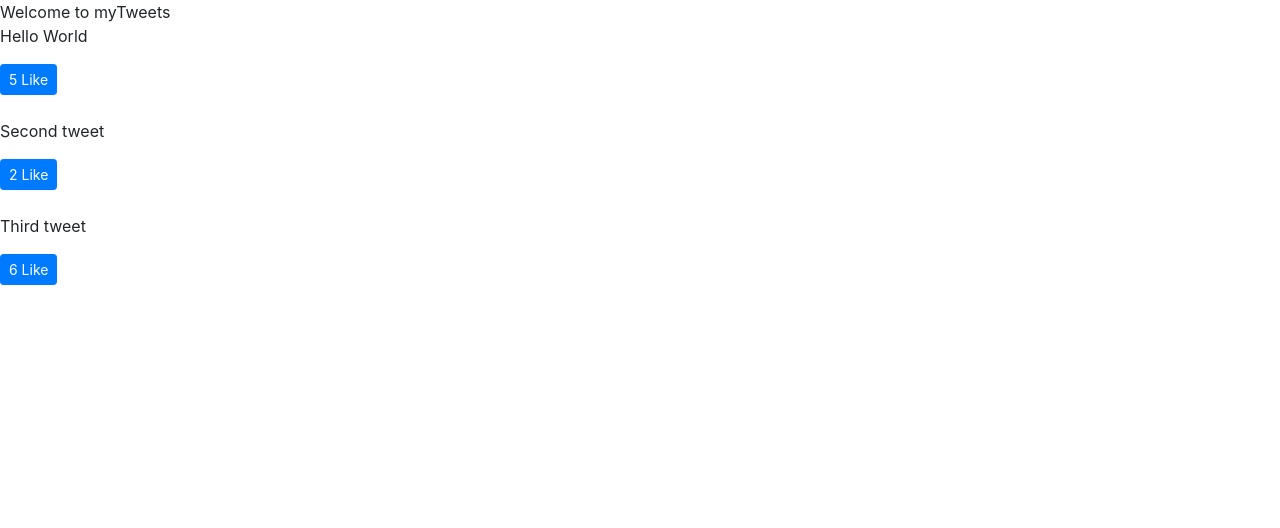
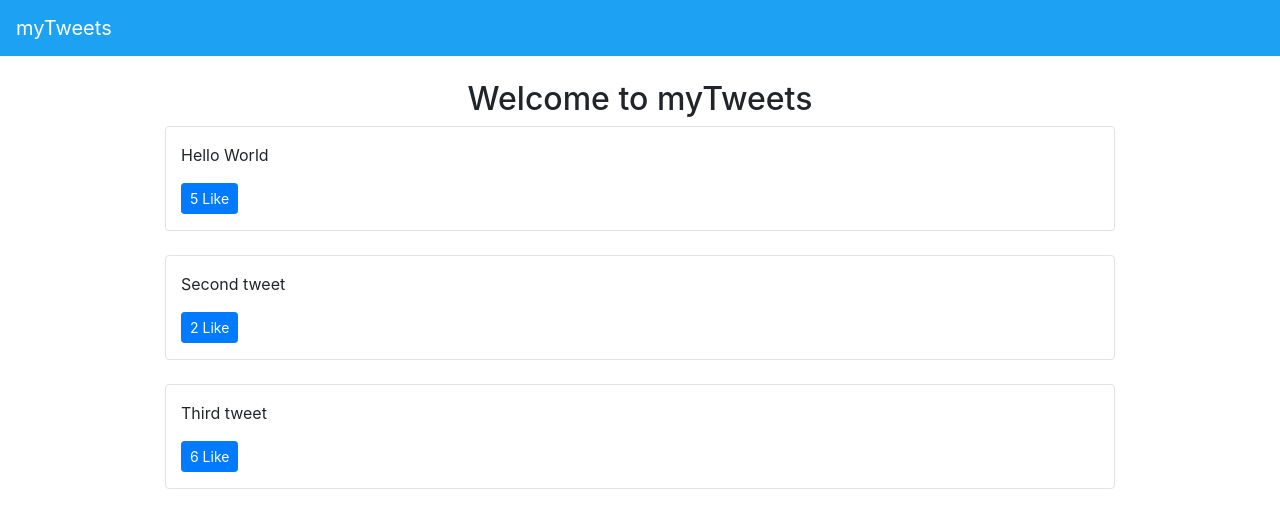
Before and after one commit to HaNguyen0096/mytweets, a Django app: page / in a window 1280 px wide. Shown: the top 528 px of the page. Run offline with Django 3.2, Linux system fonts and the light colour scheme; data comes from the database, SQL or seed files in the repository; some libraries are stand-ins or nearby versions.

Commit message:
add bootstrap theme

```diff
--- a/templates/base.html
+++ b/templates/base.html
@@ -7,12 +7,19 @@
 
     <!-- Bootstrap CSS -->
     <link rel="stylesheet" href="https://stackpath.bootstrapcdn.com/bootstrap/4.5.0/css/bootstrap.min.css" integrity="sha384-9aIt2nRpC12Uk9gS9baDl411NQApFmC26EwAOH8WgZl5MYYxFfc+NcPb1dKGj7Sk" crossorigin="anonymous">
-
+    <style>
+      .bg-tweetme {
+        background-color:rgba(29,161,242,1.00)!important;
+      }
+    </style>
     <title>Tweet me</title>
   </head>
   <body>
-    {% block content %}
-    {% endblock content %}
+    {% include "components/navbar.html" %}
+    <div class='container'>
+      {% block content %}
+      {% endblock content %}
+    </div>
     <!-- Optional JavaScript -->
     <!-- jQuery first, then Popper.js, then Bootstrap JS -->
     <script src="https://code.jquery.com/jquery-3.5.1.slim.min.js" integrity="sha384-DfXdz2htPH0lsSSs5nCTpuj/zy4C+OGpamoFVy38MVBnE+IbbVYUew+OrCXaRkfj" crossorigin="anonymous"></script>
--- /dev/null
+++ b/templates/components/navbar.html
@@ -0,0 +1,35 @@
+<nav class="navbar navbar-expand-lg navbar-dark bg-tweetme mb-4">
+    <a class="navbar-brand" href="/">myTweets</a>
+    <button class="navbar-toggler" type="button" data-toggle="collapse" data-target="#navbarSupportedContent" aria-controls="navbarSupportedContent" aria-expanded="false" aria-label="Toggle navigation">
+      <span class="navbar-toggler-icon"></span>
+    </button>
+
+    <div class="collapse navbar-collapse d-none" id="navbarSupportedContent">
+      <ul class="navbar-nav mr-auto d-none">
+        <li class="nav-item active">
+          <a class="nav-link" href="#">Home <span class="sr-only">(current)</span></a>
+        </li>
+        <li class="nav-item">
+          <a class="nav-link" href="#">Link</a>
+        </li>
+        <li class="nav-item dropdown">
+          <a class="nav-link dropdown-toggle" href="#" id="navbarDropdown" role="button" data-toggle="dropdown" aria-haspopup="true" aria-expanded="false">
+            Dropdown
+          </a>
+          <div class="dropdown-menu" aria-labelledby="navbarDropdown">
+            <a class="dropdown-item" href="#">Action</a>
+            <a class="dropdown-item" href="#">Another action</a>
+            <div class="dropdown-divider"></div>
+            <a class="dropdown-item" href="#">Something else here</a>
+          </div>
+        </li>
+        <li class="nav-item">
+          <a class="nav-link disabled" href="#" tabindex="-1" aria-disabled="true">Disabled</a>
+        </li>
+      </ul>
+      <form class="form-inline my-2 my-lg-0 d-none">
+        <input class="form-control mr-sm-2" type="search" placeholder="Search" aria-label="Search">
+        <button class="btn btn-outline-success my-2 my-sm-0" type="submit">Search</button>
+      </form>
+    </div>
+  </nav>
--- a/templates/pages/home.html
+++ b/templates/pages/home.html
@@ -1,9 +1,13 @@
 {% extends 'base.html' %}
 
 {% block content %}
-Welcome to myTweets
+<div class="row text-center">
+    <div class="col">
+        <h2>Welcome to myTweets</h2>
+    </div>
+</div>
 
-<div id='tweets'>
+<div class="row" id='tweets'>
     Loading ...
 </div>
 
@@ -31,7 +35,7 @@ Welcome to myTweets
     }
 
     function formatTweetElement(tweet) {
-        var formattedTweet = "<div class='mb-4 tweet' id='tweet-"
+        var formattedTweet = "<div class='col-12 col-md-10 mx-auto border rounded py-3 mb-4 tweet' id='tweet-"
                             + tweet.id
                             + "'><p>" + tweet.content + "</p><div class='btn-group'>"
                             + LikeBtn(tweet) + "</div></div>"
```
Also changed, not shown: templates/components/footer.html (added).
